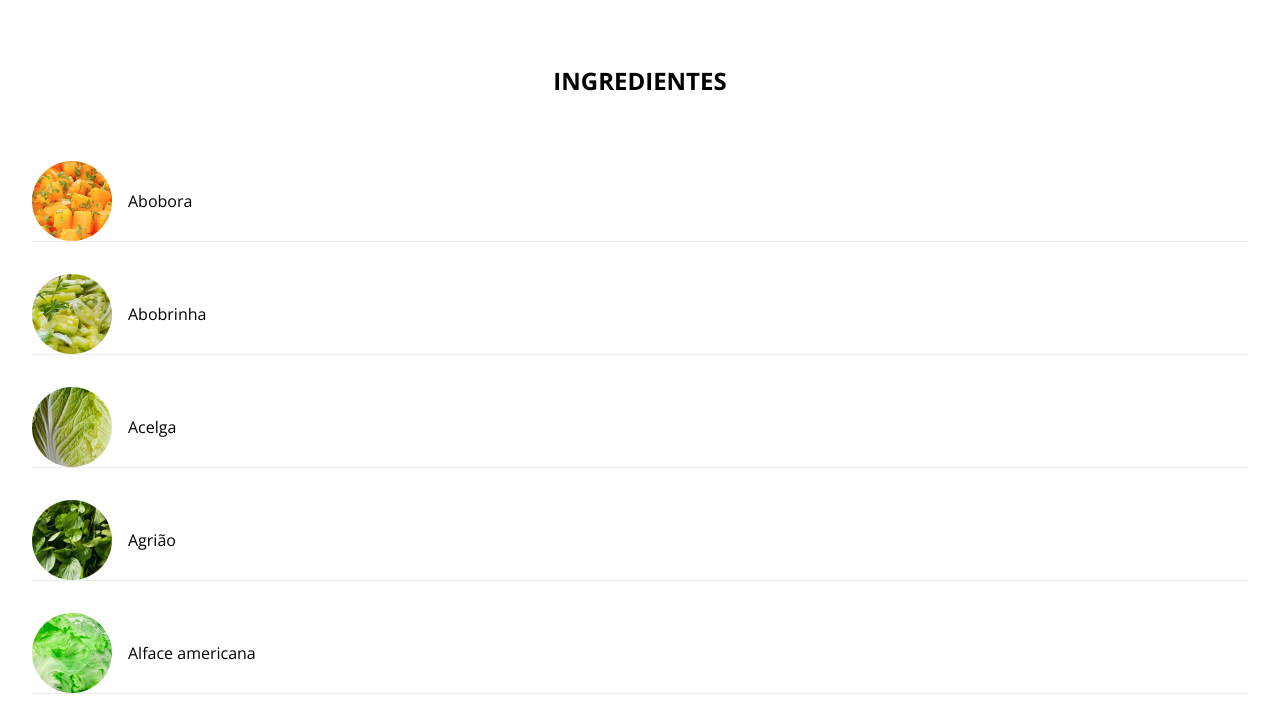
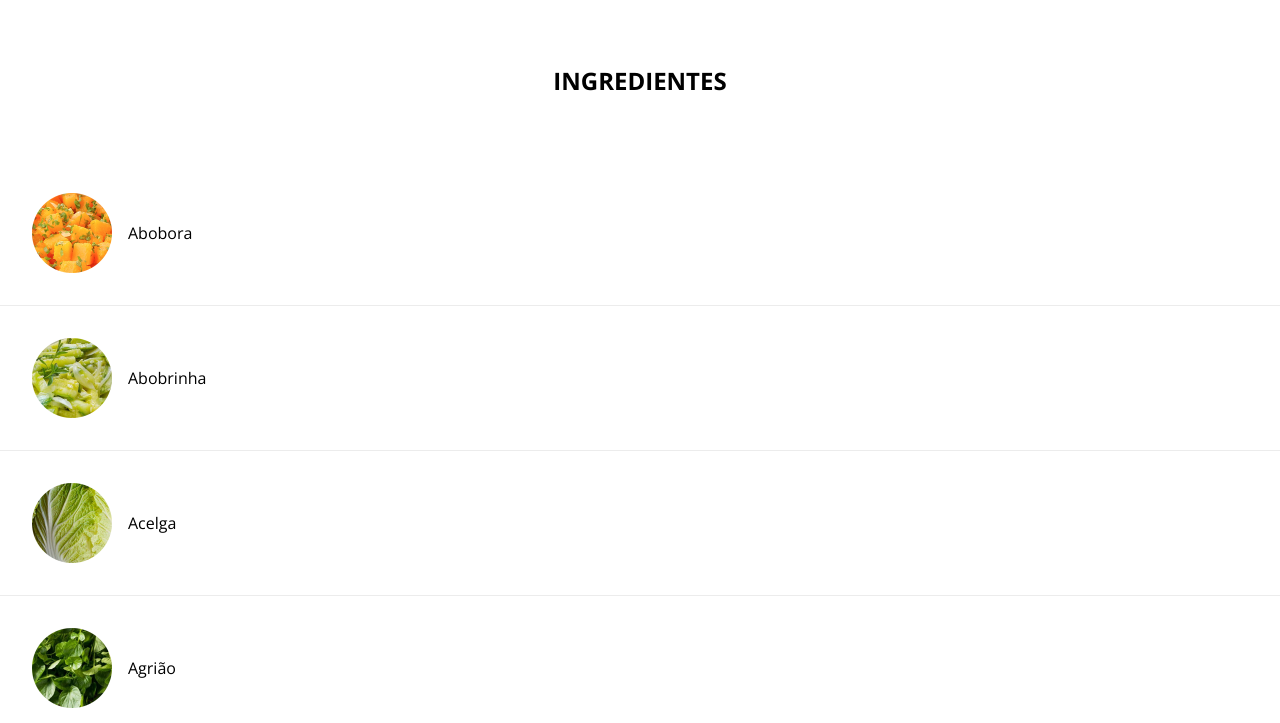
Before and after one commit to marciodinizdev/exercicios-orientacao-objetos-javascript, a plain HTML site: page 05-projeto-interface-grafica/index.html in a window 1280 px wide. Shown: the top 723 px of the page. Drawn offline with nearby package versions, Linux system fonts and the light colour scheme.

Commit message:
Update style.css

```diff
--- a/05-projeto-interface-grafica/style.css
+++ b/05-projeto-interface-grafica/style.css
@@ -16,10 +16,10 @@ h1 {
 
 .ingrediente {
     border-bottom: solid 1px rgba(0, 0, 0, 0.075);
-    margin: 2rem;
     display: flex;
     align-items: center;
     gap: 1rem;
+    padding: 2rem;
 }
 
 .ingrediente img {
```
